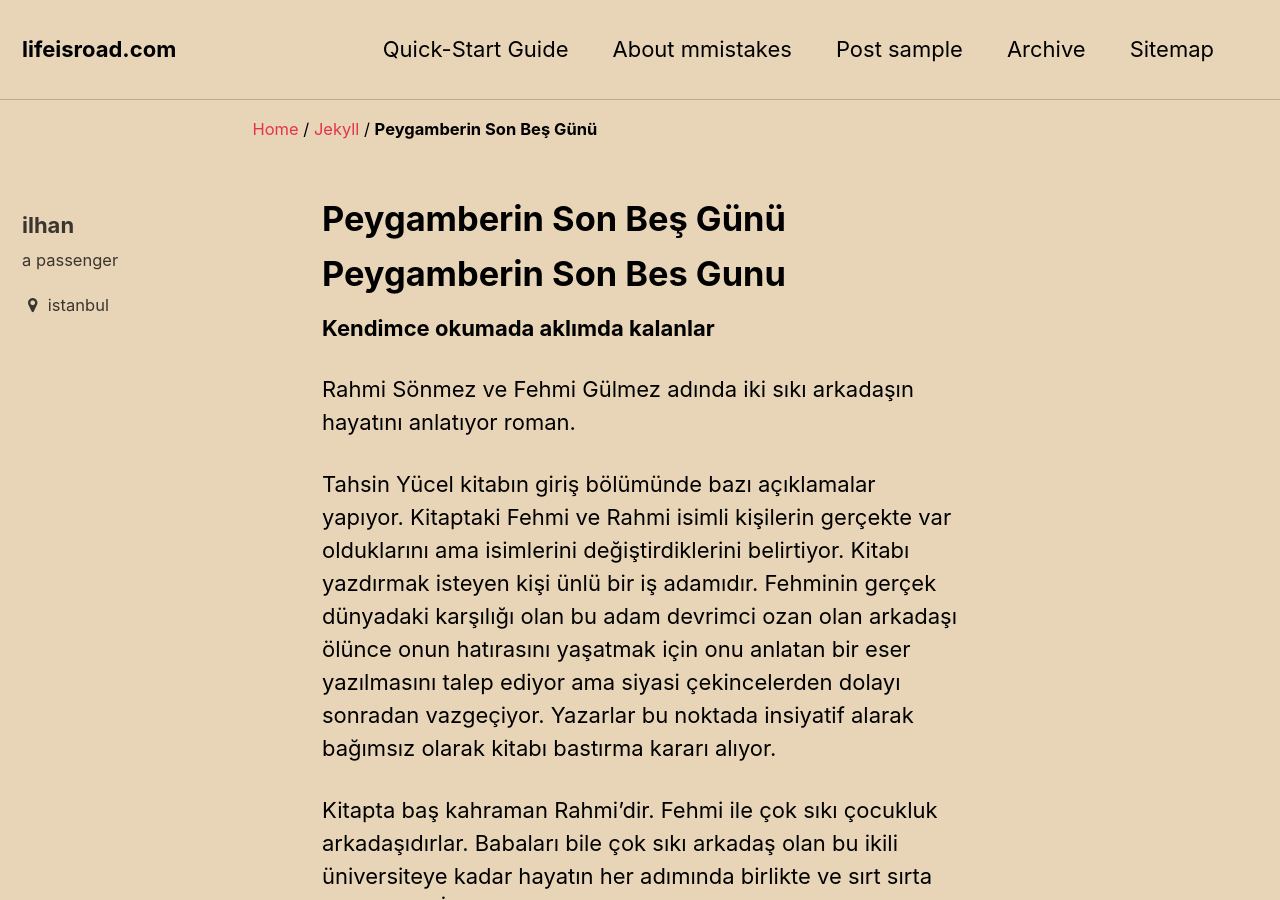
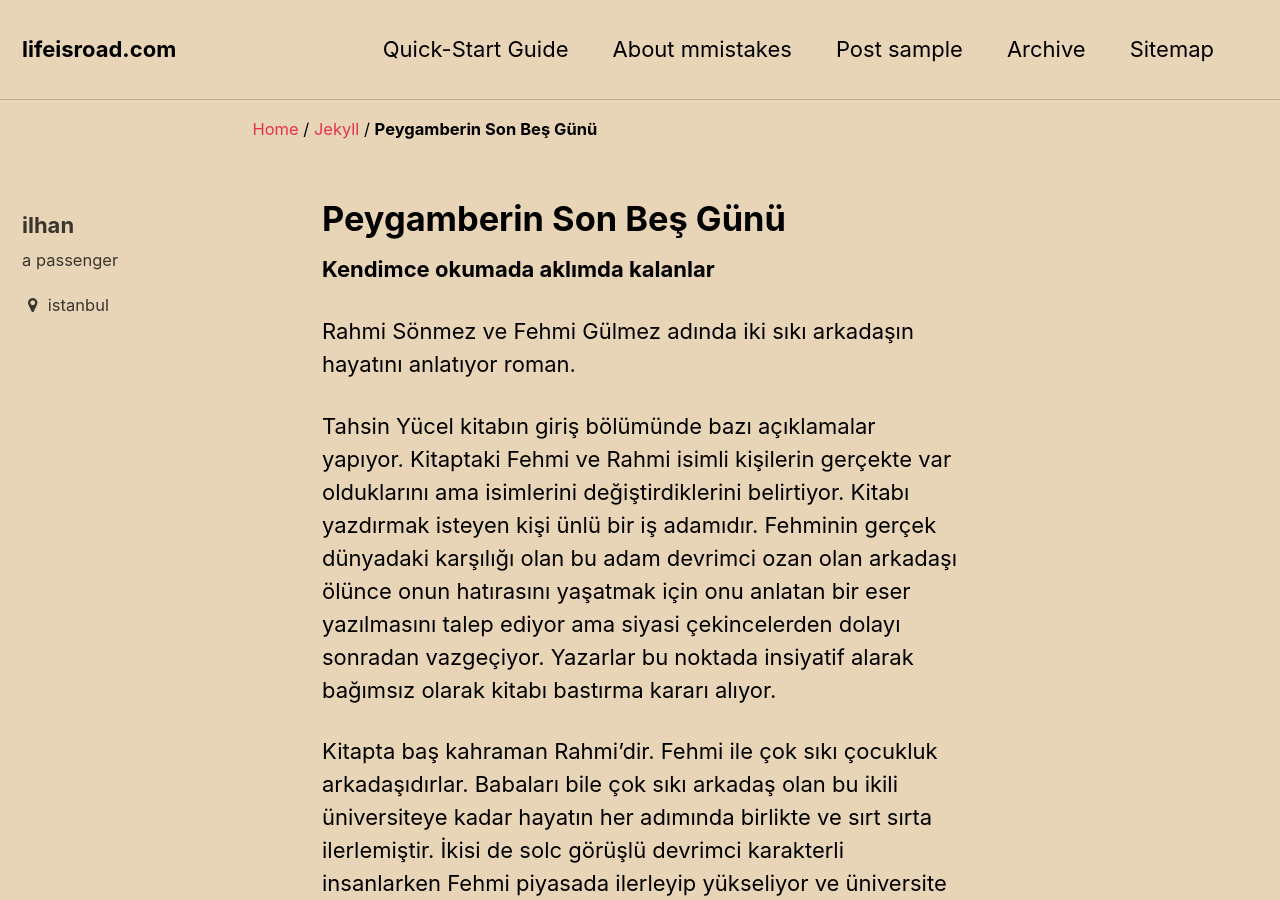
Before and after one commit to ilhangoren/ilhangoren.github.io, a Jekyll site: the page built from _posts/2018-7-30-Peygamberin Son Bes Gunu.md, in a window 1280 px wide and 900 px high. Built offline with Jekyll 4.4.1, drawn with Linux system fonts in a browser that asks for light colours; some of the changed text lies outside the part shown.

Commit message:
book revise

```diff
--- a/_posts/2018-7-30-Peygamberin Son Bes Gunu.md
+++ b/_posts/2018-7-30-Peygamberin Son Bes Gunu.md
@@ -10,8 +10,6 @@ tags: [Kitaplar, Okumalar, Books, Summaries]
 comments: true
 share: true
 ---
-
-# Peygamberin Son Bes Gunu #
 
 **Kendimce okumada aklımda kalanlar**
 
```
